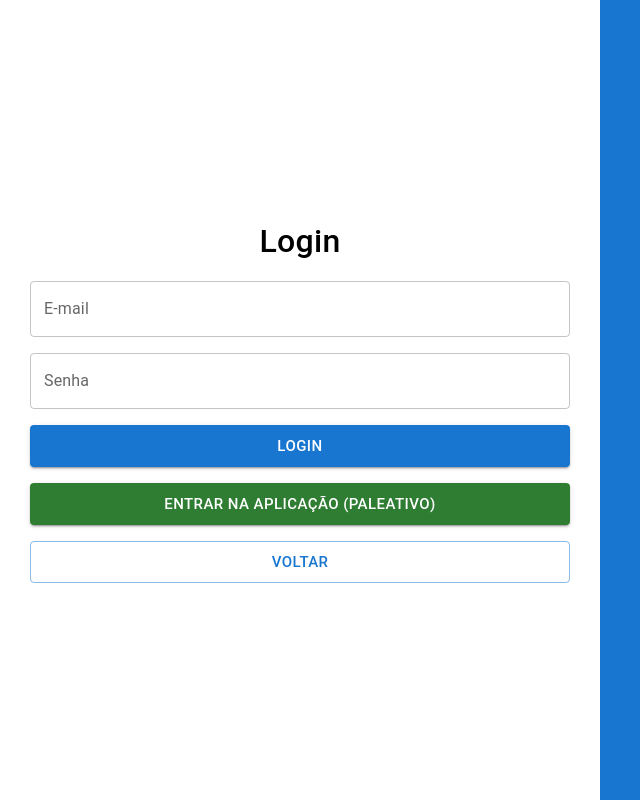
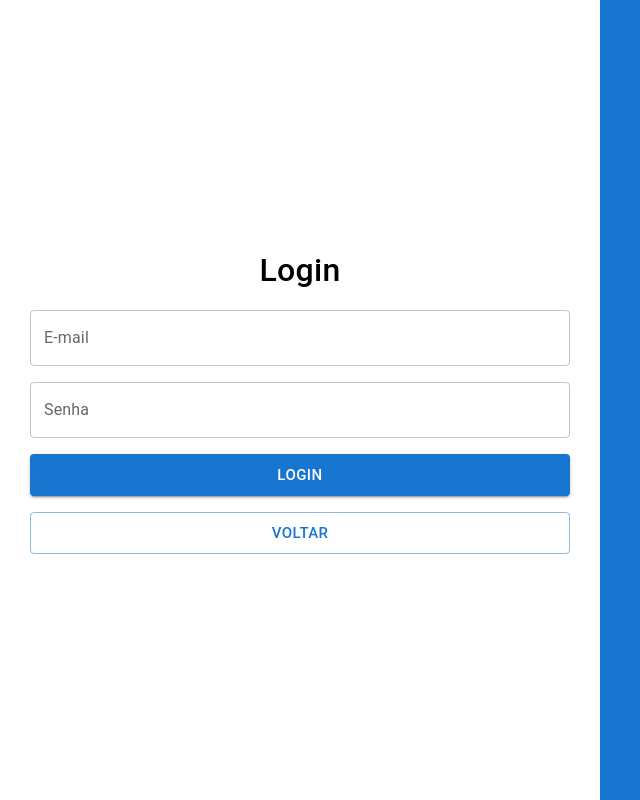
Before and after one commit to AcacioCacio/controle-estoque, a React (Create React App) app in the folder frontend/: page /auth in a window 1280 px wide. Both pictures are taken after a click on the link "Faça login". Shown: the whole page, without its empty margins (0-640 px from the left). Built offline with nearby package versions, Linux system fonts and the light colour scheme; what material-ui-confirm would draw is missing.

Commit message:
refactor: remove botão paleativo

```diff
--- a/frontend/src/components/LoginFormSection.tsx
+++ b/frontend/src/components/LoginFormSection.tsx
@@ -8,7 +8,6 @@ import {
   REQUIRED_FIELD,
   VALID_EMAIL,
 } from "../data/inputErrorTexts";
-import { useNavigate } from "react-router-dom";
 import { AuthFormData } from "../types/AuthFormData";
 import useDoLogin from "../hooks/useDoLogin";
 
@@ -38,7 +37,6 @@ export function LoginFormSection({
   goToCreateSection,
 }: Props) {
   const doLogin = useDoLogin();
-  const navigate = useNavigate(); // TODO -> temporário até a implementação do login
 
   const defaultValues = getDefaultValues();
   const validationSchema = getFormValidationSchema();
@@ -50,11 +48,6 @@ export function LoginFormSection({
 
   const onLogin = (formData: AuthFormData) => {
     doLogin(formData, setIsLoading);
-  };
-
-  // TODO -> temporário até a implementação do login
-  const navigateToHome = () => {
-    navigate("/home", { replace: true });
   };
 
   return (
@@ -116,18 +109,6 @@ export function LoginFormSection({
       >
         Login
       </Button>
-
-      {/*TODO -> temporário até a implementação do login*/}
-      <Button
-        variant="contained"
-        size="large"
-        color="success"
-        disabled={isLoading}
-        onClick={navigateToHome}
-      >
-        Entrar na aplicação (paleativo)
-      </Button>
-
       <Button
         variant="outlined"
         size="large"
```
